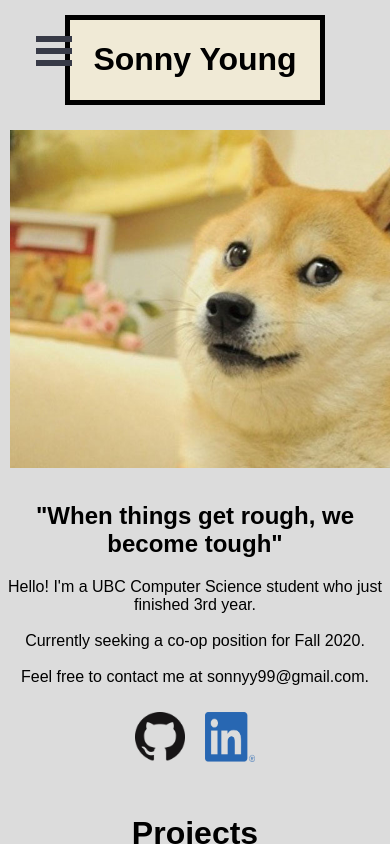
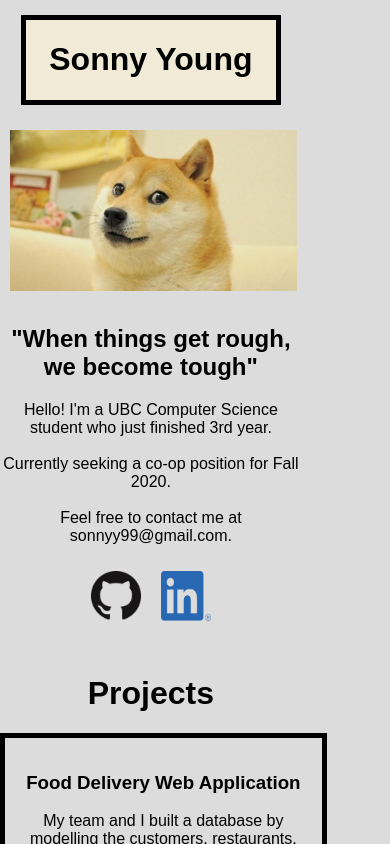
Before and after one commit to sonnyy99/mySite, a React (Create React App) app: page / in a window 390 px wide. Shown: the top 844 px of the page. Built offline with nearby package versions, Linux system fonts and the light colour scheme.

Commit message:
Fixed mobile formatting

```diff
--- a/src/App.css
+++ b/src/App.css
@@ -1,7 +1,12 @@
 html,
 body {
   margin: 0;
+  padding: 0;
   background: #DCDCDC;
+}
+
+div {
+  max-width: 95%;
 }
 
 html {
@@ -10,6 +15,7 @@ html {
 
 img {
     padding: 10px;
+    max-width: 95%;
 }
 
 ul {
@@ -32,3 +38,7 @@ ul {
   /* Prevent sidebar from showing a scrollbar on page */
   overflow: auto;
 }
+
+@media screen and (max-width: 768px) {
+#sidebar {display: none;}
+}
--- a/src/App.js
+++ b/src/App.js
@@ -8,7 +8,9 @@ class App extends Component {
   render() {
     return (
       <div id = "App">
-        <Sidebar></Sidebar>
+        <div id = "sidebar">
+          <Sidebar></Sidebar>
+        </div>
 
         <div id = "page-wrap">
           <div id = "home">
--- a/src/components/Hobbies/hobbies.js
+++ b/src/components/Hobbies/hobbies.js
@@ -14,7 +14,7 @@ class Hobbies extends Component {
               These days you can usually find me playing Ultimate Frisbee or Basketball.
               <br></br>
               <br></br>
-              <img src='./images/UltiChampions.jpg' style={{width: 600}} alt='Team Photo' />
+              <img src={process.env.PUBLIC_URL + '/images/UltiChampions.jpg'} style={{width: 600}} alt='Team Photo' />
             </div>
 
 
@@ -23,7 +23,8 @@ class Hobbies extends Component {
               There's nothing more relaxing for me than heading down to the beach or going for a walk.
               <br></br>
               <br></br>
-              <img src='./images/Beach.jpg' width={600} height = {450} alt='Beach' />
+              <img src={process.env.PUBLIC_URL + '/images/Beach.jpg'} width={600} height = {450} alt='Beach' />
+
             </div>
         </div>
     );
--- a/src/components/Home/home.js
+++ b/src/components/Home/home.js
@@ -9,7 +9,7 @@ class Home extends Component {
           <h1> Sonny Young </h1>
         </div>
 
-        <img src='./images/Doge.jpg' style={{width: 600}} alt='Doge' />
+        <img src={process.env.PUBLIC_URL + "/images/Doge.jpg"} style={{width: 600}} alt='Doge' />
         <h2> "When things get rough, we become tough" </h2>
 
         <p>
@@ -23,11 +23,11 @@ class Home extends Component {
         </p>
 
         <a href="https://github.com/sonnyy99" target="_blank">
-          <img border="0" alt="GitHub" src="./images/GitHubLogo.png" width="50" height="50"/>
+          <img border="0" alt="GitHub" src={process.env.PUBLIC_URL + "/images/GitHubLogo.png"}  width="50" height="50"/>
         </a>
 
         <a href="https://www.linkedin.com/in/sonnyyubc/" target="_blank">
-          <img border="0" alt="LinkedIn" src="./images/LinkedInLogo.png" width="50" height="50"/>
+          <img border="0" alt="LinkedIn" src={process.env.PUBLIC_URL + "/images/LinkedInLogo.png"} width="50" height="50"/>
         </a>
 
         <br></br>
--- a/src/components/Sidebar/sidebar.css
+++ b/src/components/Sidebar/sidebar.css
@@ -23,6 +23,8 @@
     height: 30px;
     left: 36px;
     top: 36px;
+    max-width: 5%;
+    max-height: 5%;
   }
 
   /* Color/shape of burger icon bars */
--- a/src/components/Sidebar/sidebar.js
+++ b/src/components/Sidebar/sidebar.js
@@ -4,7 +4,7 @@ import './sidebar.css';
 
 export default props => {
   return (
-    <Menu>
+    <Menu width={250}>
       <a className="menu-item" href="#home">
         Home
       </a>
```
